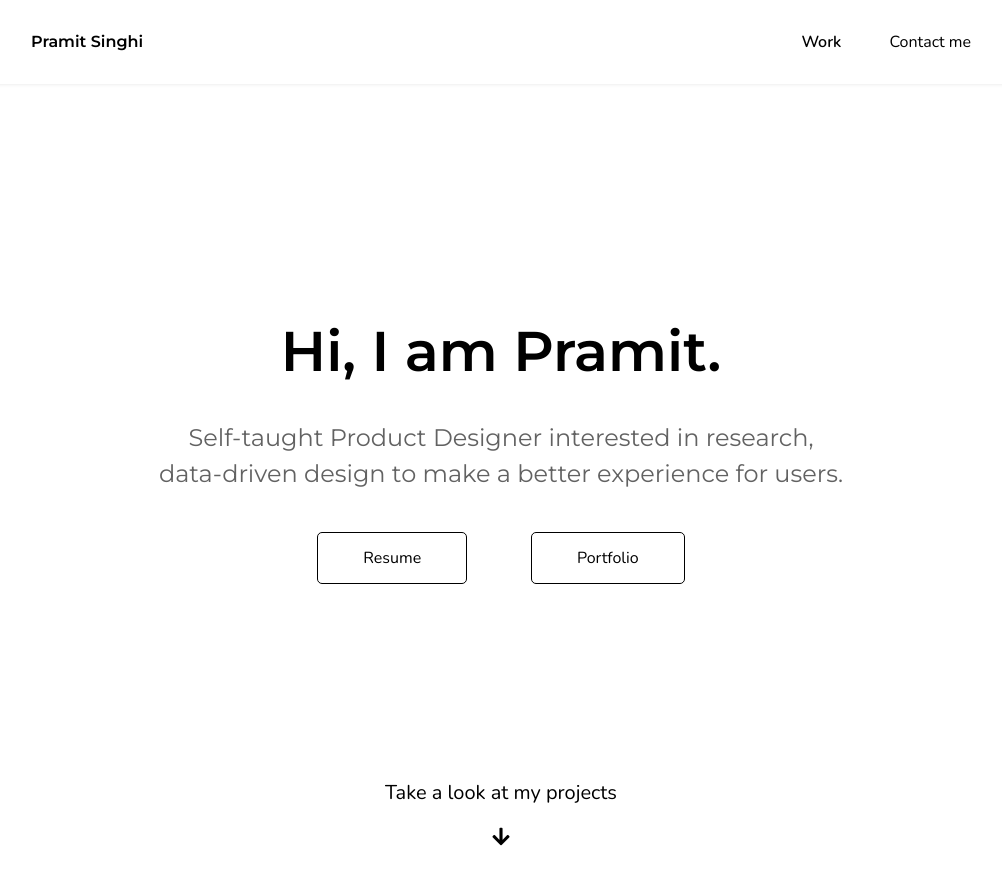
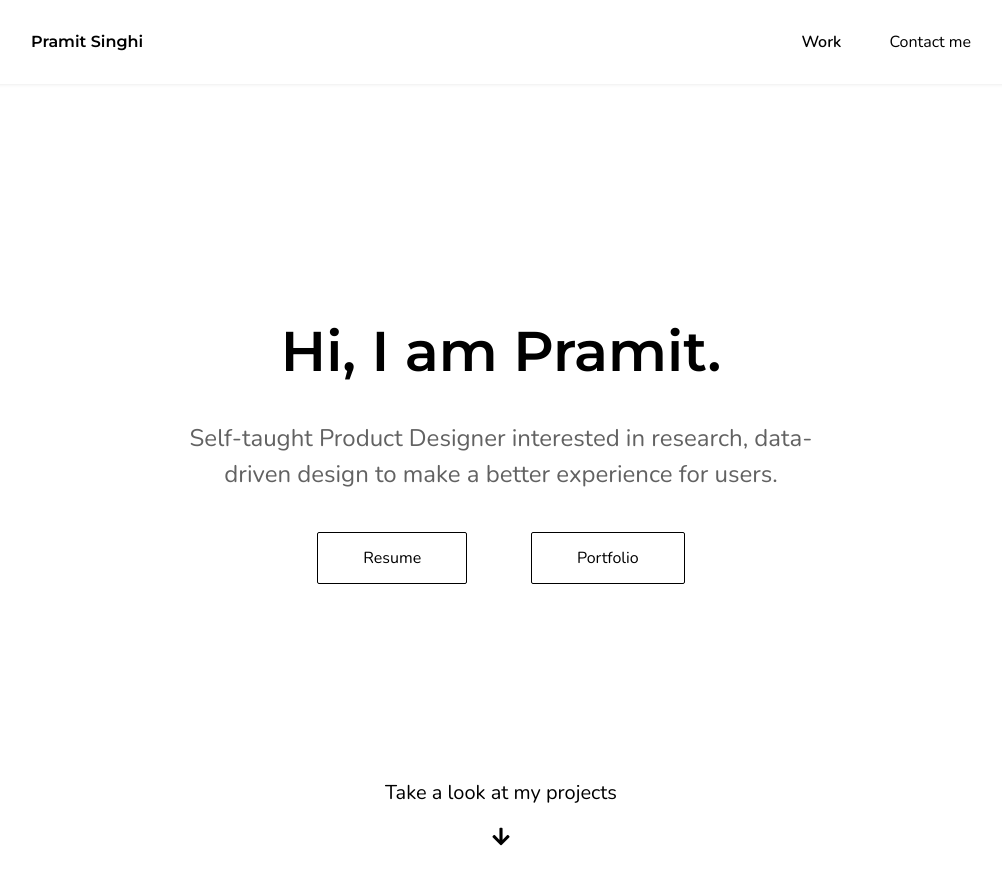
Before and after one commit to shkamaru/shkamaru.github.io, a Jekyll site: the page built from index.html, in a window 1280 px wide and 900 px high. Shown: the top 885 px of the window, without its empty margins (139-1141 px from the left). Built offline with Jekyll 4.4.1, drawn with Linux system fonts in a browser that asks for light colours; nearby versions of some CDN libraries.

Commit message:
Fix visual changes

```diff
--- a/_includes/header.html
+++ b/_includes/header.html
@@ -12,9 +12,7 @@
             <button class="banner-btn">Resume</button>
         </a>
         <a href="/assets/pdf/portfolio.pdf" target="_blank">
-            <button class="banner-btn">
-                Portfolio
-            </button>
+            <button class="banner-btn">Portfolio</button>
         </a>
     </div>
     <div class="banner-nav-wrapper">
--- a/assets/css/partials/_elements.scss
+++ b/assets/css/partials/_elements.scss
@@ -35,7 +35,7 @@
             }
 
             .navbar-item.active {
-                font-weight: 600;
+                font-weight: 800;
             }
 
 
@@ -54,12 +54,16 @@
         width: 73%;
         text-align: center;
     }
+        .banner-title {
+            font-family: $heading-font-family;
+            font-weight: 800;
+        }
 
         .banner-title-sub {
             @include font-size(2.4, 1.5);
             color: $light-grey;
             padding-top: 3.4rem;
-            font-family: $heading-font-family;
+            font-family: $text-font-family;
         }
 
     .banner-cta {
@@ -68,6 +72,7 @@
 
         .banner-btn {
             margin: 0 3rem;
+            border-radius: 0.2rem;
         }
 
     .banner-nav-wrapper {
```
